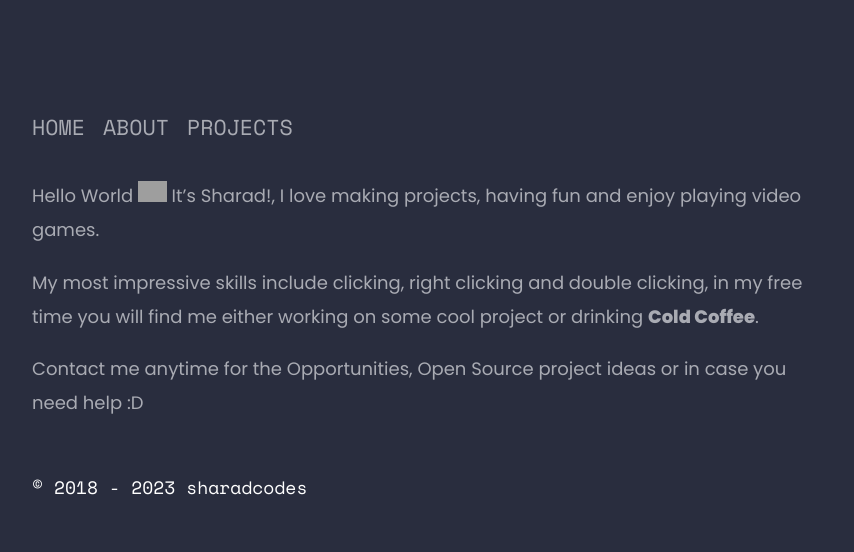
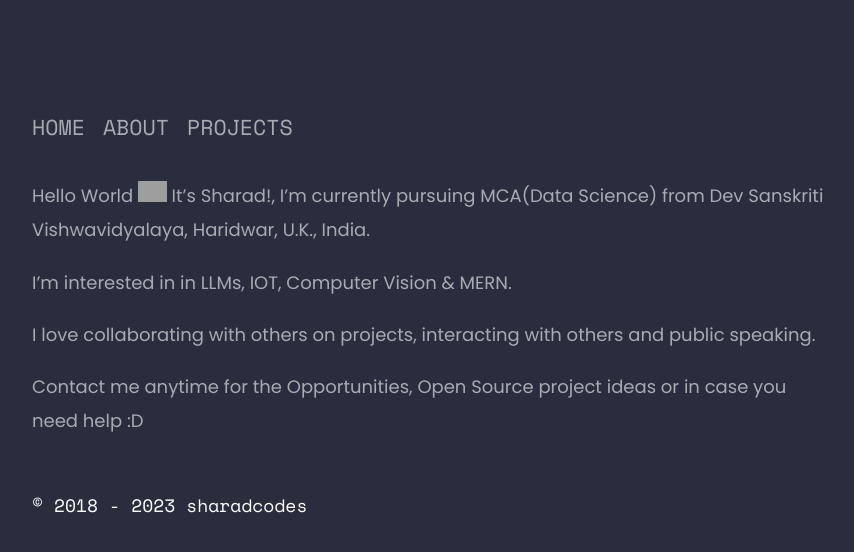
Before and after one commit to sharadcodes/sharadcodes.github.io, a Jekyll site: the page built from about.md, in a window 1280 px wide, cut to the strip 294-846 px from the top of the page. Shown: the whole strip, without its empty margins (4-858 px from the left). Built offline with Jekyll 4.4.1, drawn with Linux system fonts in a browser that asks for light colours; nearby versions of some CDN libraries; grey boxes are pictures that could not be loaded.

Commit message:
Update about.md

```diff
--- a/about.md
+++ b/about.md
@@ -5,9 +5,15 @@ layout: page
 
 Hello World
 <img src='https://emojis.slackmojis.com/emojis/images/1536351075/4594/blob-wave.gif' alt='' class='emoji'>
-It’s Sharad!, I love making projects, having fun and enjoy playing video games.
+It’s Sharad!, I'm currently pursuing MCA(Data Science) from Dev Sanskriti Vishwavidyalaya, Haridwar, U.K., India.
 
-My most impressive skills include clicking, right clicking and double clicking, in my free time you will find me either working on some cool project or drinking **Cold Coffee**.
+I'm interested in in LLMs, IOT, Computer Vision & MERN.
+
+I love collaborating with others on projects, interacting with others and public speaking.
+
+<!-- My most impressive skills include clicking, right clicking and double clicking  -->
+
+<!-- , in my free time you will find me either working on some cool project or drinking **Cold Coffee** -->
 
 <!-- I'm currently developing a visual interface for the Ciphers in Cryptography
 <img src='https://emojis.slackmojis.com/emojis/images/1471045839/793/computerrage.gif' alt='' class='emoji'>.
```
